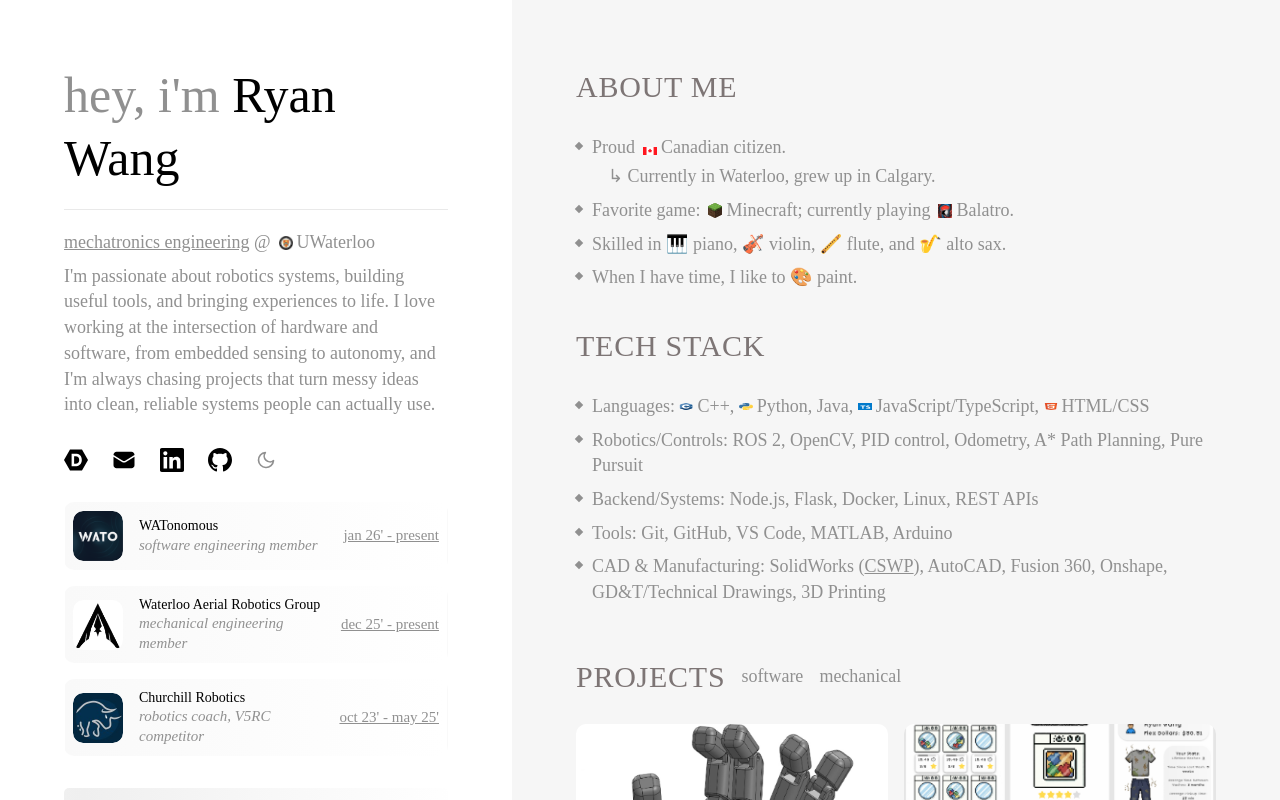
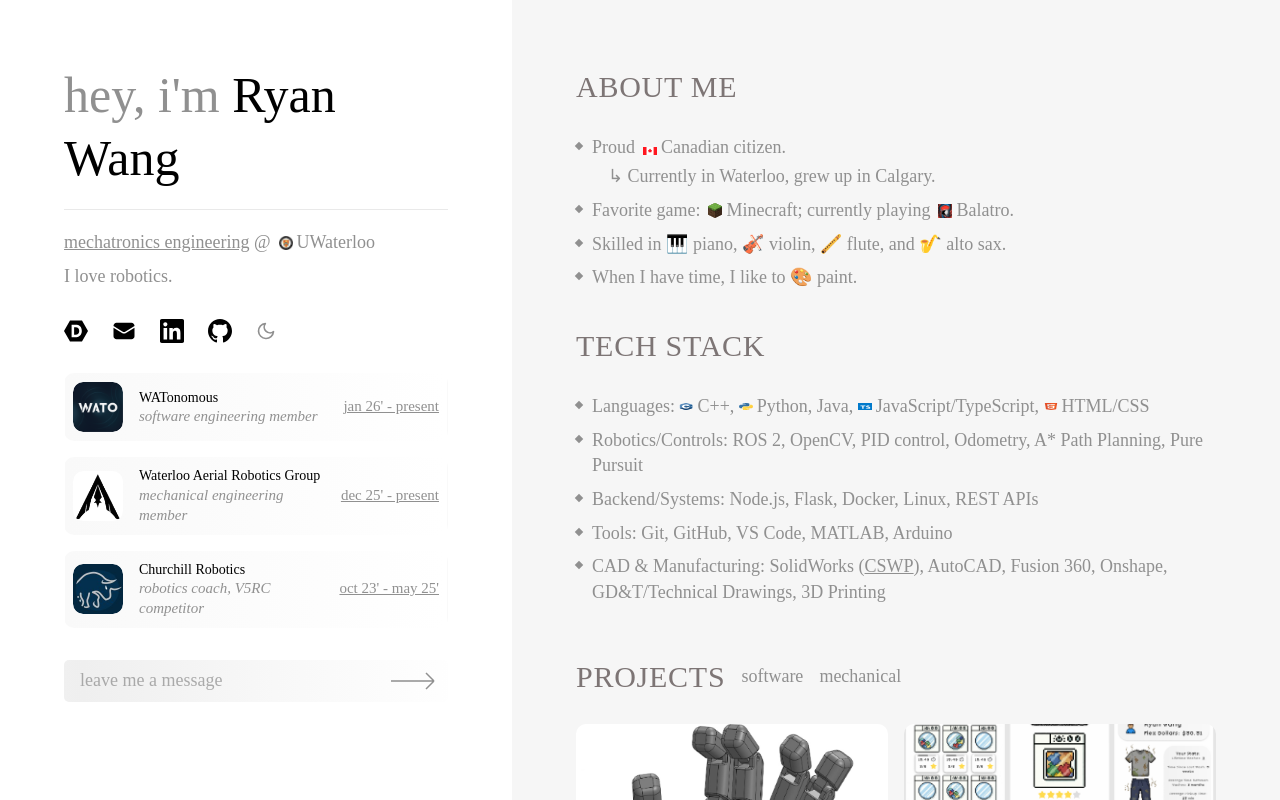
Before and after one commit to sym7534/my-portfolio, a Next.js app: page / in a window 1280 px wide. Shown: the top 800 px of the page. Built offline with nearby package versions, Linux system fonts and the light colour scheme.

Commit message:
updated bio

```diff
--- a/src/app/page.tsx
+++ b/src/app/page.tsx
@@ -191,11 +191,7 @@ export default function Home() {
               </span>
             </p>
             <p className="text-sm text-text-secondary mt-2">
-              I&apos;m passionate about robotics systems, building useful tools, and
-              bringing experiences to life. I love working at the intersection of
-              hardware and software, from embedded sensing to autonomy, and I&apos;m
-              always chasing projects that turn messy ideas into clean, reliable
-              systems people can actually use.
+              I love robotics.
             </p>
           </Section>
 
```
